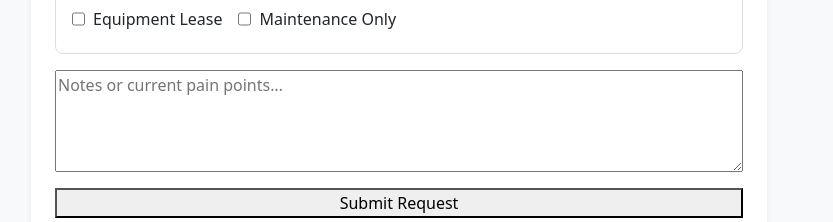
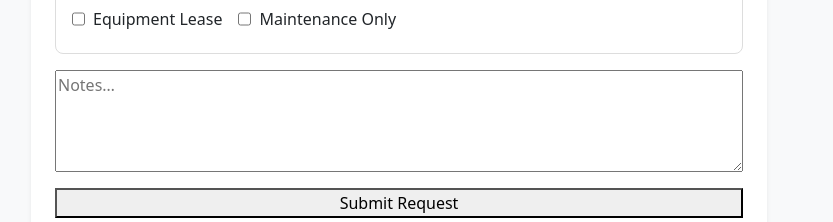
Before and after one commit to adriantheodor/doyles-coffee-front, a React (Create React App) app: page / in a window 1280 px wide. Shown: the part 1386-1608 px from the top of the page, without its empty margins (51-884 px from the left). Built offline with nearby package versions, Linux system fonts and the light colour scheme; no server answers.

Commit message:
quote page note edit

```diff
--- a/src/pages/QuotePage.js
+++ b/src/pages/QuotePage.js
@@ -129,7 +129,7 @@ export default function QuotePage() {
 
       <textarea
         rows={4}
-        placeholder="Notes or current pain points…"
+        placeholder="Notes…"
         value={form.notes}
         onChange={(e) => setForm({ ...form, notes: e.target.value })}
       />
```
